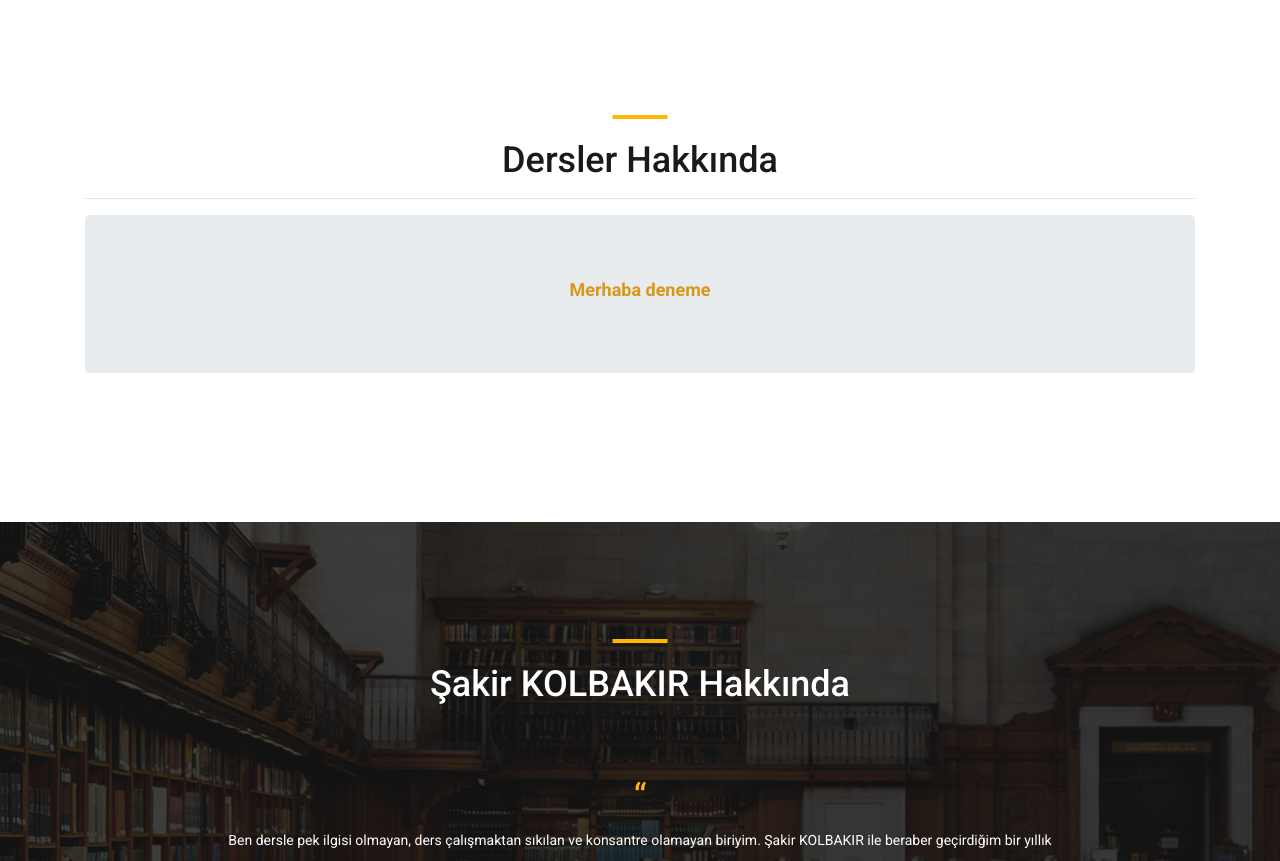
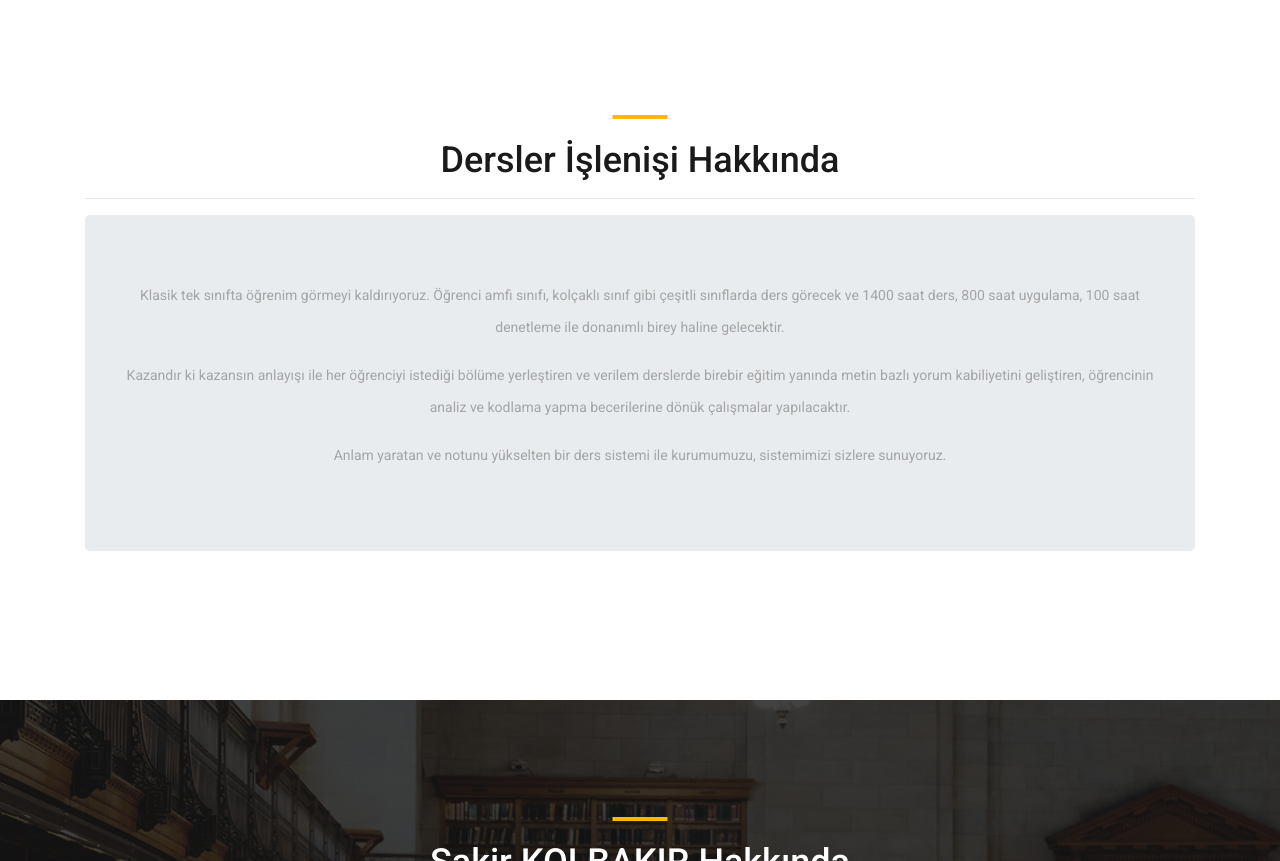
Before and after one commit to ilteriskeskin/SakirHoca, a plain HTML site: page index.html in a window 1280 px wide. Shown: the part 802-1663 px from the top of the page. Drawn offline with nearby package versions, Linux system fonts and the light colour scheme.

Commit message:
Ufak güncellemeler

```diff
--- a/index.html
+++ b/index.html
@@ -27,6 +27,7 @@
 				<div class="logo">
 					<img src="images/son.png" alt="" height="60" width="60">
 					<span>Everest Bilim</span>
+					<h2 style="margin-left: 24%">Özel Öğretim Kursu</h2>
 				</div>
 			</div>
 
@@ -172,7 +173,7 @@
 			<div class="row">
 				<div class="col">
 					<div class="section_title text-center">
-						<h1>Dersler Hakkında</h1>
+						<h1>Dersler İşlenişi Hakkında</h1>
 						<hr>
 					</div>
 				</div>
@@ -182,7 +183,17 @@
 					<center>
 						<h3 style="color: #d89715">
 							<strong>
-								Merhaba deneme
+								<p>
+									Klasik tek sınıfta öğrenim görmeyi kaldırıyoruz. Öğrenci amfi sınıfı, kolçaklı sınıf gibi çeşitli sınıflarda ders görecek ve 1400 saat ders, 800 saat uygulama,
+									100 saat denetleme ile donanımlı birey haline gelecektir.
+								</p>
+								<p>
+									Kazandır ki kazansın anlayışı ile her öğrenciyi istediği bölüme yerleştiren ve verilem derslerde birebir eğitim
+									yanında metin bazlı yorum kabiliyetini geliştiren, öğrencinin analiz ve kodlama yapma becerilerine dönük çalışmalar yapılacaktır.
+								</p>
+								<p>
+									Anlam yaratan ve notunu yükselten bir ders sistemi ile kurumumuzu, sistemimizi sizlere sunuyoruz.
+								</p>
 							</strong>
 						</h3>
 					</center>
```
Also changed, not shown: about.html (+1 -0 lines), contact.html (+1 -0 lines), duyuru.html (+1 -0 lines), gallery.html (+1 -0 lines).
